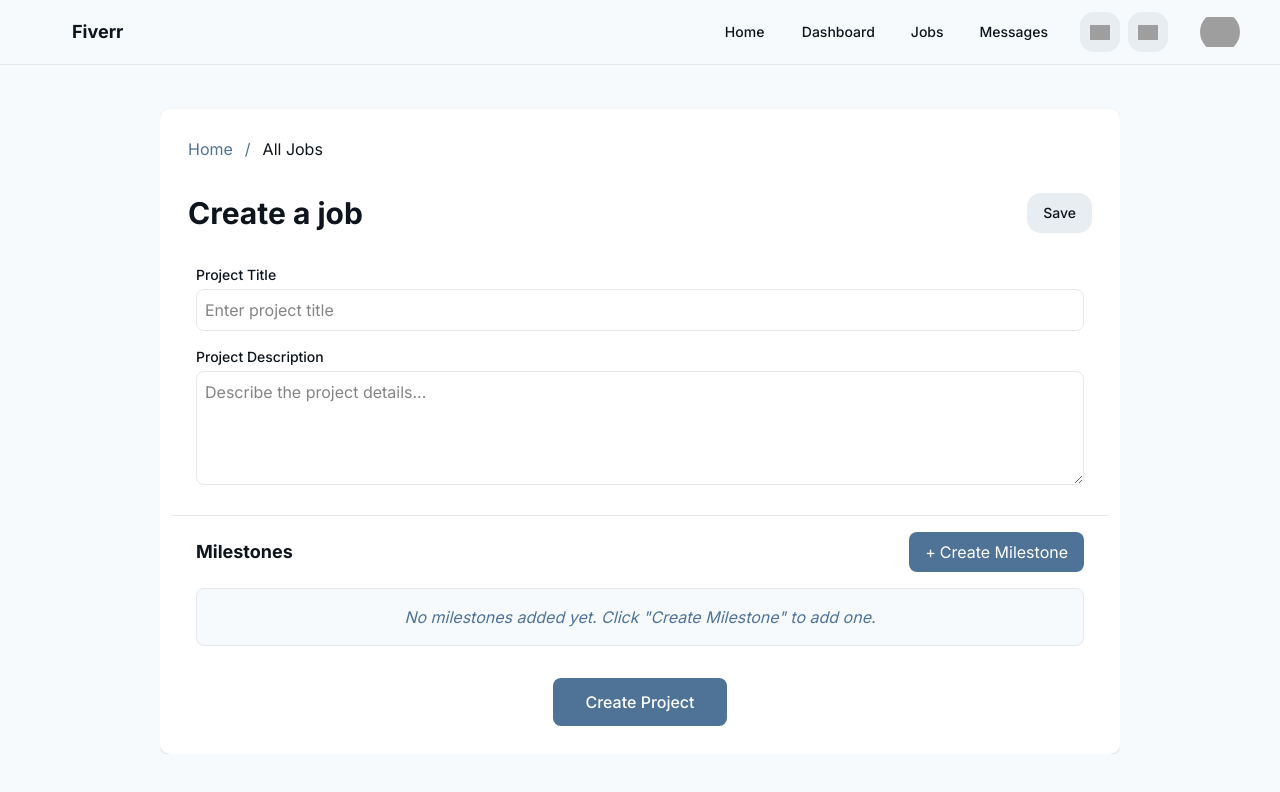
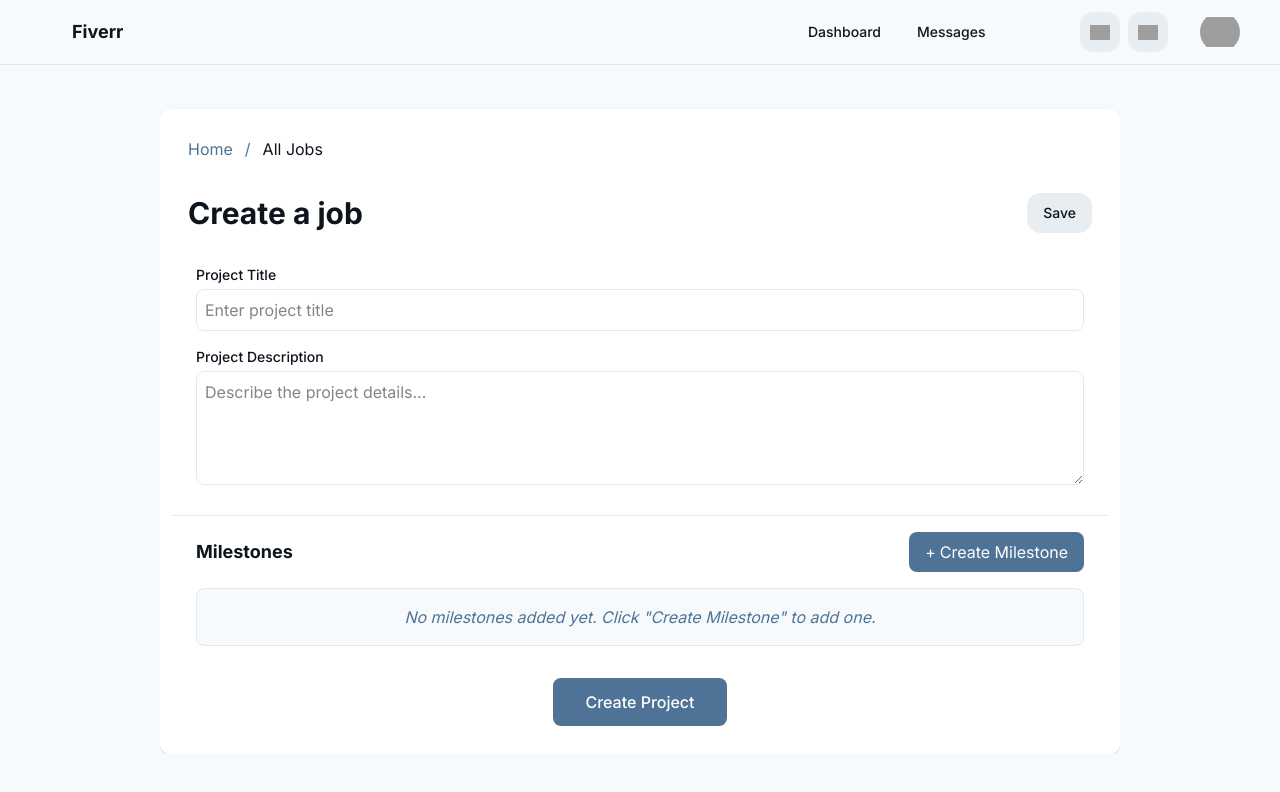
Before and after one commit to Raghavg18/Cogni, a Next.js app in the folder user_frontend/: page /create-job in a window 1280 px wide. Shown: the top 792 px of the page. Built offline with nearby package versions, Linux system fonts and the light colour scheme; grey boxes are pictures that could not be loaded.

Commit message:
update header

```diff
--- a/user_frontend/src/components/layout/Header.tsx
+++ b/user_frontend/src/components/layout/Header.tsx
@@ -14,16 +14,10 @@ const Header: React.FC = () => {
       </div>
       <div className="self-stretch flex min-w-60 gap-8 flex-wrap flex-1 shrink basis-[0%] my-auto max-md:max-w-full ml-auto">
         <div className="flex min-w-60 min-h-10 items-center gap-9 text-sm text-[rgba(13,20,28,1)] font-medium whitespace-nowrap ml-auto">
-          <Link href="/" className="self-stretch w-[41px] my-auto">
-            Home
-          </Link>
-          <Link href="/dashboard" className="self-stretch my-auto">
+          <Link href="/freelancer-dashboard" className="self-stretch my-auto">
             Dashboard
           </Link>
-          <Link href="/jobs" className="self-stretch my-auto">
-            Jobs
-          </Link>
-          <Link href="/messages" className="self-stretch my-auto">
+          <Link href="/chat" className="self-stretch my-auto">
             Messages
           </Link>
         </div>
```
